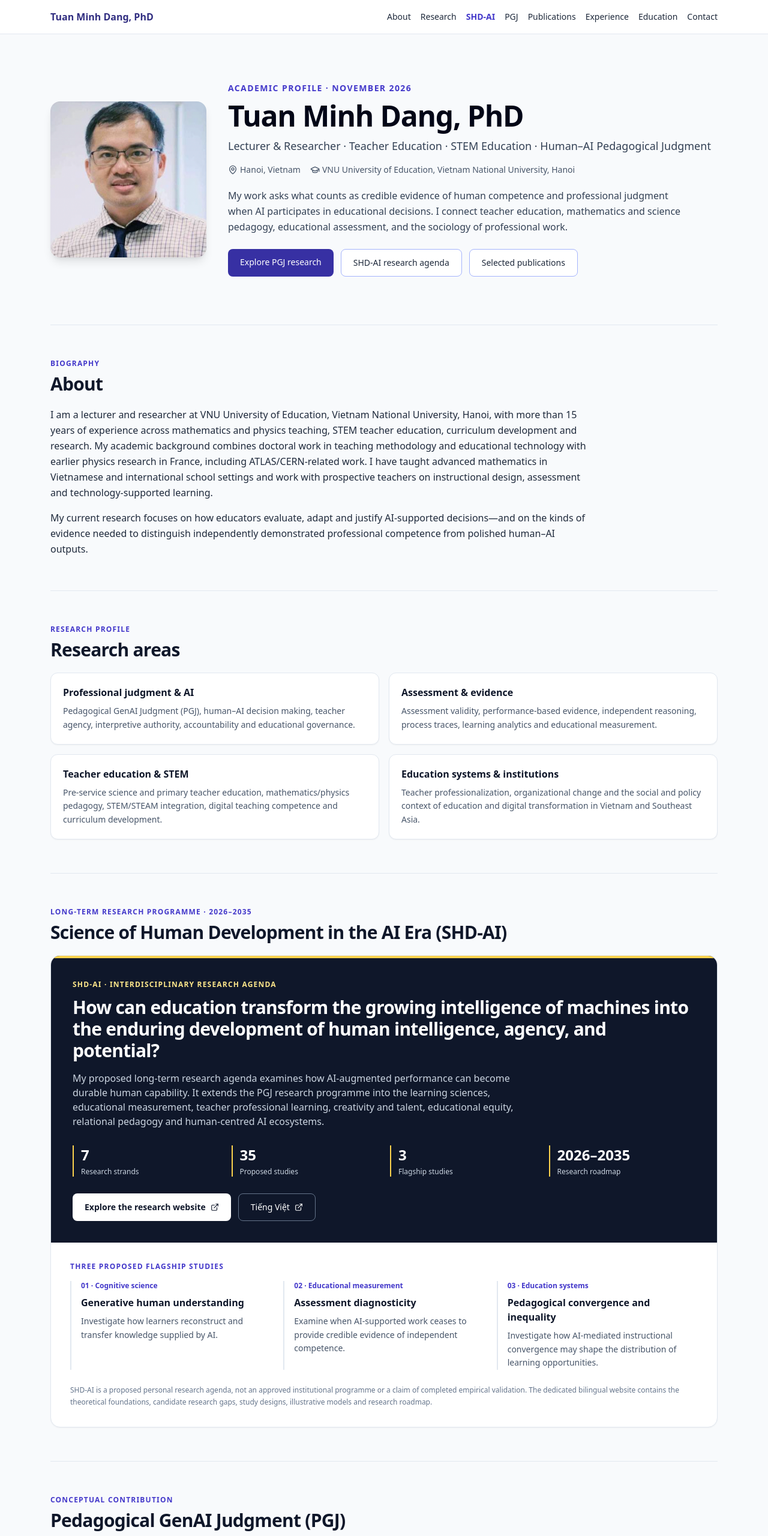
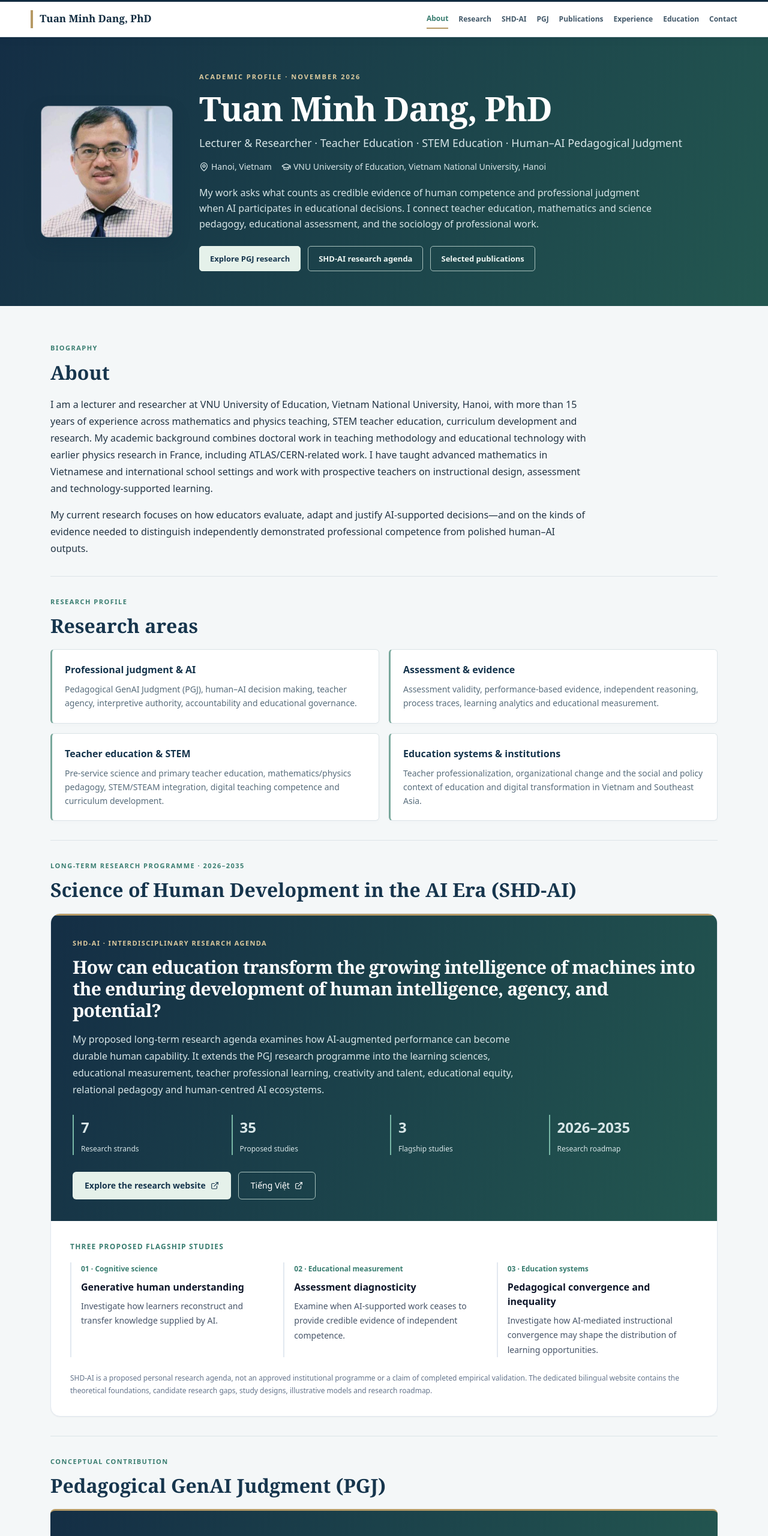
Before and after one commit to Diavn/about, a React (Vite) app: page / in a window 1280 px wide. Shown: the top 2560 px of the page at 60% size. Built offline with nearby package versions, Linux system fonts and the light colour scheme.

Commit message:
Restyle About with SHD-AI hero, academic cards and shared masthead/footer

```diff
--- a/src/PersonalBrandPage.jsx
+++ b/src/PersonalBrandPage.jsx
@@ -10,17 +10,17 @@ const pubs = [
   ["2023", "Training teachers by the model of combined teaching in Vietnam", "International Conference on Mathematical Modeling and Computational Science, Springer Nature, pp. 219–234", null],
   ["2022", "The investigation and some suggestions for improvement of STEM education for students majoring in Natural Science Pedagogy at VNU University of Education", "Proceedings of Scientific Conference for Postgraduates, pp. 156–164", null]
 ];
-const Section=({id,kicker,title,children})=><section id={id} className="py-10 md:py-14 border-t border-slate-200 scroll-mt-24"><p className="text-xs font-semibold tracking-widest uppercase text-indigo-700 mb-2">{kicker}</p><h2 className="text-2xl md:text-3xl font-semibold tracking-tight text-slate-900 mb-5">{title}</h2>{children}</section>;
-const Card=({title,children})=><div className="rounded-xl border border-slate-200 bg-white p-5 shadow-sm"><h3 className="font-semibold text-slate-900 mb-2">{title}</h3><div className="text-sm text-slate-600 leading-relaxed">{children}</div></div>;
-const Anchor=({href,children})=><a href={href} target="_blank" rel="noopener noreferrer" className="inline-flex items-center gap-1 text-indigo-700 hover:underline underline-offset-4">{children}<ExternalLink size={13}/></a>;
+const Section=({id,kicker,title,children})=><section id={id} className="profile-section"><p className="profile-kicker">{kicker}</p><h2 className="profile-section-title">{title}</h2>{children}</section>;
+const Card=({title,children})=><div className="profile-card"><h3 className="card-title">{title}</h3><div className="card-body">{children}</div></div>;
+const Anchor=({href,children})=><a href={href} target="_blank" rel="noopener noreferrer" className="inline-flex items-center gap-1 text-[#397d70] hover:underline underline-offset-4">{children}<ExternalLink size={13}/></a>;
 export default function AboutPage(){
- return <div className="min-h-screen bg-slate-50 text-slate-800">
-   <nav className="sticky top-0 z-30 bg-white/95 backdrop-blur border-b border-slate-200"><div className="max-w-6xl mx-auto px-5 py-4 flex flex-wrap items-center justify-between gap-3"><a href="#top" className="font-bold text-indigo-900">Tuan Minh Dang, PhD</a><div className="flex flex-wrap gap-x-4 gap-y-2 text-xs md:text-sm"><a href="#about">About</a><a href="#research">Research</a><a href="#shd-ai" className="font-semibold text-indigo-700">SHD-AI</a><a href="#pgj">PGJ</a><a href="#publications">Publications</a><a href="#experience">Experience</a><a href="#education">Education</a><a href="#contact">Contact</a></div></div></nav>
-   <main className="max-w-6xl mx-auto px-5">
-     <header id="top" className="py-12 md:py-20 grid md:grid-cols-[260px_1fr] gap-9 items-center">
+ return <div className="min-h-screen profile-shell">
+   <header className="site-masthead"><div className="masthead-inner"><a className="site-brand" href="#top">Tuan Minh Dang, PhD</a><nav className="header-links" aria-label="Academic navigation"><a href="#about" aria-current="page">About</a><a href="#research">Research</a><a href="https://diavn.github.io/research/shd-ai/">SHD-AI</a><a href="#pgj">PGJ</a><a href="#publications">Publications</a><a href="#experience">Experience</a><a href="#education">Education</a><a href="#contact">Contact</a></nav></div></header>
+   <div id="top" className="profile-hero"><div className="profile-hero-inner">
        <div className="w-full max-w-[260px] mx-auto"><img src={import.meta.env.BASE_URL + "avatar-2026.jpg"} alt="Portrait of Tuan Minh Dang" className="aspect-square w-full rounded-2xl object-cover shadow-lg" onError={e=>{e.currentTarget.src=import.meta.env.BASE_URL + "avatar.jpg";e.currentTarget.onerror=null;}}/></div>
-       <div><p className="text-indigo-700 text-sm font-semibold tracking-widest uppercase mb-3">Academic profile · November 2026</p><h1 className="text-4xl md:text-5xl font-bold tracking-tight text-slate-950">Tuan Minh Dang, PhD</h1><p className="text-lg text-slate-700 mt-3">Lecturer & Researcher · Teacher Education · STEM Education · Human–AI Pedagogical Judgment</p><div className="flex flex-wrap items-center gap-4 text-sm text-slate-600 mt-4"><span className="flex items-center gap-1"><MapPin size={16}/> Hanoi, Vietnam</span><span className="flex items-center gap-1"><GraduationCap size={16}/> VNU University of Education, Vietnam National University, Hanoi</span></div><p className="mt-5 max-w-3xl text-slate-700 leading-relaxed">My work asks what counts as credible evidence of human competence and professional judgment when AI participates in educational decisions. I connect teacher education, mathematics and science pedagogy, educational assessment, and the sociology of professional work.</p><div className="flex flex-wrap gap-3 mt-6 text-sm"><a href="#pgj" className="rounded-lg bg-indigo-800 text-white px-5 py-3 hover:bg-indigo-700">Explore PGJ research</a><a href="#shd-ai" className="rounded-lg border border-indigo-300 bg-white px-5 py-3 hover:bg-indigo-50">SHD-AI research agenda</a><a href="#publications" className="rounded-lg border border-indigo-300 bg-white px-5 py-3 hover:bg-indigo-50">Selected publications</a></div></div>
-     </header>
+       <div><p className="profile-kicker mb-3">Academic profile · November 2026</p><h1 className="text-4xl md:text-5xl font-bold tracking-tight text-slate-950">Tuan Minh Dang, PhD</h1><p className="text-lg text-slate-700 mt-3">Lecturer & Researcher · Teacher Education · STEM Education · Human–AI Pedagogical Judgment</p><div className="flex flex-wrap items-center gap-4 text-sm text-slate-600 mt-4"><span className="flex items-center gap-1"><MapPin size={16}/> Hanoi, Vietnam</span><span className="flex items-center gap-1"><GraduationCap size={16}/> VNU University of Education, Vietnam National University, Hanoi</span></div><p className="mt-5 max-w-3xl text-slate-700 leading-relaxed">My work asks what counts as credible evidence of human competence and professional judgment when AI participates in educational decisions. I connect teacher education, mathematics and science pedagogy, educational assessment, and the sociology of professional work.</p><div className="profile-actions flex flex-wrap gap-3 mt-6 text-sm"><a href="#pgj" className="rounded-lg bg-[#16354d] text-white px-5 py-3 hover:bg-[#235750]">Explore PGJ research</a><a href="#shd-ai" className="rounded-lg border border-[#a5c2b7] bg-white px-5 py-3 hover:bg-[#e6f0ed]">SHD-AI research agenda</a><a href="#publications" className="rounded-lg border border-[#a5c2b7] bg-white px-5 py-3 hover:bg-[#e6f0ed]">Selected publications</a></div></div>
+   </div></div>
+   <main className="profile-main">
      <Section id="about" kicker="Biography" title="About"><p className="max-w-4xl leading-relaxed">I am a lecturer and researcher at VNU University of Education, Vietnam National University, Hanoi, with more than 15 years of experience across mathematics and physics teaching, STEM teacher education, curriculum development and research. My academic background combines doctoral work in teaching methodology and educational technology with earlier physics research in France, including ATLAS/CERN-related work. I have taught advanced mathematics in Vietnamese and international school settings and work with prospective teachers on instructional design, assessment and technology-supported learning.</p><p className="max-w-4xl mt-4 leading-relaxed">My current research focuses on how educators evaluate, adapt and justify AI-supported decisions—and on the kinds of evidence needed to distinguish independently demonstrated professional competence from polished human–AI outputs.</p></Section>
      <Section id="research" kicker="Research profile" title="Research areas"><div className="grid md:grid-cols-2 gap-4">
        <Card title="Professional judgment & AI">Pedagogical GenAI Judgment (PGJ), human–AI decision making, teacher agency, interpretive authority, accountability and educational governance.</Card>
@@ -30,30 +30,30 @@ export default function AboutPage(){
      </div></Section>
      <Section id="shd-ai" kicker="Long-term research programme · 2026–2035" title="Science of Human Development in the AI Era (SHD-AI)">
        <div className="rounded-2xl overflow-hidden border border-slate-200 bg-white shadow-sm">
-         <div className="bg-slate-900 text-white p-6 md:p-9 border-t-4 border-amber-300">
-           <p className="text-xs font-semibold tracking-widest uppercase text-amber-200 mb-3">SHD-AI · Interdisciplinary research agenda</p>
+         <div className="profile-feature p-6 md:p-9">
+           <p className="feature-kicker font-semibold uppercase mb-3">SHD-AI · Interdisciplinary research agenda</p>
            <h3 className="text-xl md:text-3xl font-semibold tracking-tight leading-snug">How can education transform the growing intelligence of machines into the enduring development of human intelligence, agency, and potential?</h3>
            <p className="mt-4 max-w-3xl text-sm md:text-base text-slate-300 leading-relaxed">My proposed long-term research agenda examines how AI-augmented performance can become durable human capability. It extends the PGJ research programme into the learning sciences, educational measurement, teacher professional learning, creativity and talent, educational equity, relational pedagogy and human-centred AI ecosystems.</p>
            <div className="grid grid-cols-2 sm:grid-cols-4 gap-5 mt-7">
-             {[["7","Research strands"],["35","Proposed studies"],["3","Flagship studies"],["2026–2035","Research roadmap"]].map(([n,label])=><div key={label} className="border-l-2 border-amber-300 pl-3"><p className="text-xl md:text-2xl font-semibold">{n}</p><p className="text-xs text-slate-300 mt-1">{label}</p></div>)}
+             {[["7","Research strands"],["35","Proposed studies"],["3","Flagship studies"],["2026–2035","Research roadmap"]].map(([n,label])=><div key={label} className="feature-stat"><p className="text-xl md:text-2xl font-semibold">{n}</p><p className="text-xs text-slate-300 mt-1">{label}</p></div>)}
            </div>
-           <div className="flex flex-wrap gap-3 mt-7 text-sm"><a href="https://diavn.github.io/research/shd-ai/" className="inline-flex items-center gap-2 rounded-lg bg-white text-slate-900 px-5 py-3 font-semibold hover:bg-amber-50">Explore the research website <ExternalLink size={14}/></a><a href="https://diavn.github.io/research/shd-ai/?lang=vi" className="inline-flex items-center gap-2 rounded-lg border border-slate-500 text-white px-5 py-3 hover:bg-slate-800">Tiếng Việt <ExternalLink size={14}/></a></div>
+           <div className="flex flex-wrap gap-3 mt-7 text-sm"><a href="https://diavn.github.io/research/shd-ai/" className="profile-button inline-flex items-center gap-2 rounded-md px-5 py-3 font-semibold">Explore the research website <ExternalLink size={14}/></a><a href="https://diavn.github.io/research/shd-ai/?lang=vi" className="profile-button secondary inline-flex items-center gap-2 rounded-md px-5 py-3">Tiếng Việt <ExternalLink size={14}/></a></div>
          </div>
          <div className="p-6 md:p-8">
-           <p className="text-xs font-semibold uppercase tracking-widest text-indigo-700 mb-4">Three proposed flagship studies</p>
+           <p className="text-xs font-semibold uppercase tracking-widest text-[#397d70] mb-4">Three proposed flagship studies</p>
            <div className="grid md:grid-cols-3 gap-5">
              {[
               ["01 · Cognitive science","Generative human understanding","Investigate how learners reconstruct and transfer knowledge supplied by AI."],
               ["02 · Educational measurement","Assessment diagnosticity","Examine when AI-supported work ceases to provide credible evidence of independent competence."],
               ["03 · Education systems","Pedagogical convergence and inequality","Investigate how AI-mediated instructional convergence may shape the distribution of learning opportunities."]
-             ].map(([label,title,desc])=><div key={label} className="border-l-2 border-slate-200 pl-4"><p className="text-xs text-indigo-700 font-semibold">{label}</p><h4 className="font-semibold text-slate-900 mt-2">{title}</h4><p className="text-sm text-slate-600 mt-2 leading-relaxed">{desc}</p></div>)}
+             ].map(([label,title,desc])=><div key={label} className="border-l-2 border-slate-200 pl-4"><p className="text-xs text-[#397d70] font-semibold">{label}</p><h4 className="font-semibold text-slate-900 mt-2">{title}</h4><p className="text-sm text-slate-600 mt-2 leading-relaxed">{desc}</p></div>)}
            </div>
            <p className="mt-6 text-xs text-slate-500 leading-relaxed">SHD-AI is a proposed personal research agenda, not an approved institutional programme or a claim of completed empirical validation. The dedicated bilingual website contains the theoretical foundations, candidate research gaps, study designs, illustrative models and research roadmap.</p>
          </div>
        </div>
      </Section>
      <Section id="pgj" kicker="Conceptual contribution" title="Pedagogical GenAI Judgment (PGJ)">
-       <div className="rounded-2xl bg-indigo-950 text-indigo-50 p-6 md:p-8"><p className="text-xl md:text-2xl font-medium leading-relaxed">When AI helps produce a convincing lesson plan or assessment, the quality of the finished product alone cannot establish who exercised the pedagogical judgment behind it.</p><p className="text-sm text-indigo-200 mt-4">Research problem underlying PGJ · conceptual framework published in 2026</p></div>
+       <div className="profile-feature rounded-lg p-6 md:p-8"><p className="text-xl md:text-2xl font-medium leading-relaxed">When AI helps produce a convincing lesson plan or assessment, the quality of the finished product alone cannot establish who exercised the pedagogical judgment behind it.</p><p className="text-sm text-[#d7e5e7] mt-4">Research problem underlying PGJ · conceptual framework published in 2026</p></div>
        <p className="max-w-4xl mt-6 leading-relaxed">My 2026 conceptual article introduces PGJ as pre-service teachers’ capacity to determine when and why to use generative AI, formulate pedagogically meaningful prompts, evaluate and revise AI output, adapt it to learners and curriculum, disclose AI use, and remain responsible for final decisions. The article proposes the DigiGen-PST 2030 framework, integrating four connected layers.</p>
        <div className="grid sm:grid-cols-2 lg:grid-cols-4 gap-3 mt-5">{[
          ["01","Foundational digital competence","Information, digital creation, safety and informed use of AI."],
@@ -68,7 +68,7 @@ export default function AboutPage(){
        <Card title="2 · Human–AI evidence">Investigate verification, revision, reliance and independent performance using task products and decision-process traces, with attention to measurement validity.</Card>
        <Card title="3 · Institutions and governance">Explore how GenAI reshapes professional authority, responsibility and educational decision making across Vietnamese institutions, with longer-term comparative potential.</Card>
      </div><p className="text-sm text-slate-600 mt-4">These directions describe an ongoing research programme and prospective studies, not completed empirical findings or confirmed multi-institutional partnerships.</p></Section>
-     <Section id="publications" kicker="Scholarly record" title="Selected publications"><ol className="space-y-4">{pubs.map((p,i)=><li key={i} className="border-l-2 border-indigo-200 pl-4"><p className="text-xs uppercase tracking-wide font-semibold text-indigo-700">{p[0]}</p><p className="font-medium text-slate-900 mt-1">{p[1]}</p><p className="text-sm text-slate-600 mt-1">{p[2]}{p[3]&&<> · <Anchor href={p[3]}>DOI</Anchor></>}</p></li>)}</ol><p className="text-sm text-slate-600 mt-4">A curated selection, not a complete bibliography. Manuscripts in preparation or under review are not listed as publications. For additional entries, see <a href="https://scholar.google.com/citations?user=x1qvaZ0AAAAJ" target="_blank" rel="noopener noreferrer" className="text-indigo-700 underline">my Google Scholar profile</a>.</p></Section>
+     <Section id="publications" kicker="Scholarly record" title="Selected publications"><ol className="space-y-4">{pubs.map((p,i)=><li key={i} className="border-l-2 border-[#a5c2b7] pl-4"><p className="text-xs uppercase tracking-wide font-semibold text-[#397d70]">{p[0]}</p><p className="font-medium text-slate-900 mt-1">{p[1]}</p><p className="text-sm text-slate-600 mt-1">{p[2]}{p[3]&&<> · <Anchor href={p[3]}>DOI</Anchor></>}</p></li>)}</ol><p className="text-sm text-slate-600 mt-4">A curated selection, not a complete bibliography. Manuscripts in preparation or under review are not listed as publications. For additional entries, see <a href="https://scholar.google.com/citations?user=x1qvaZ0AAAAJ" target="_blank" rel="noopener noreferrer" className="text-[#397d70] underline">my Google Scholar profile</a>.</p></Section>
      <Section id="experience" kicker="Academic work" title="Appointments and professional experience"><div className="grid md:grid-cols-2 gap-4">
        <Card title="Lecturer & Researcher · VNU University of Education (2020–present)">Teacher preparation, integrated science and primary education, STEM/STEAM methodology, assessment, educational technology, teaching physics in English and academic supervision.</Card>
        <Card title="Mathematics Teacher · Reigate Grammar School Vietnam (2023–2026)">IB Diploma, A-Level and IGCSE mathematics in English; advanced mathematics instruction and assessment.</Card>
@@ -92,7 +92,14 @@ export default function AboutPage(){
        <Card title="VAR · Vietnam Academic Retreat">A developing research-and-writing retreat concept in Viet Hai, Cat Ba, bringing together focused manuscript work, constructive academic feedback and time for reflection in nature. <Anchor href="https://diavn.github.io/VAR/">Explore VAR</Anchor></Card>
        <Card title="Languages">Vietnamese (native); English and French (professional working proficiency).</Card>
      </div></Section>
-     <Section id="contact" kicker="Contact and profiles" title="Get in touch"><div className="flex flex-wrap gap-5 text-sm"><a className="inline-flex items-center gap-2 text-indigo-700 hover:underline" href="mailto:tuandang@vnu.edu.vn"><Mail size={17}/> tuandang@vnu.edu.vn</a><Anchor href="https://orcid.org/0000-0002-4103-1685">ORCID 0000-0002-4103-1685</Anchor><Anchor href="https://diavn.github.io/VERS/">VERS Research Community</Anchor><Anchor href="https://diavn.github.io/VAR/">VAR website</Anchor></div><p className="text-xs text-slate-500 mt-5">Public academic profile updated November 2026. Research plans are described as directions rather than completed results.</p></Section>
-   </main><footer className="border-t bg-white py-7 text-center text-xs text-slate-500">© {new Date().getFullYear()} Tuan Minh Dang · Academic profile</footer>
+     <Section id="contact" kicker="Contact and profiles" title="Get in touch"><div className="flex flex-wrap gap-5 text-sm"><a className="inline-flex items-center gap-2 text-[#397d70] hover:underline" href="mailto:tuandang@vnu.edu.vn"><Mail size={17}/> tuandang@vnu.edu.vn</a><Anchor href="https://orcid.org/0000-0002-4103-1685">ORCID 0000-0002-4103-1685</Anchor><Anchor href="https://diavn.github.io/VERS/">VERS Research Community</Anchor><Anchor href="https://diavn.github.io/VAR/">VAR website</Anchor></div><p className="text-xs text-slate-500 mt-5">Public academic profile updated November 2026. Research plans are described as directions rather than completed results.</p></Section>
+   </main><footer className="academic-footer">
+<div className="footer-inner">
+  <section><div className="footer-identity"><img src="https://diavn.github.io/about/avatar-2026.jpg" alt="" loading="lazy" /><div><h2><a href="https://diavn.github.io/about/">Tuan Minh Dang, PhD</a></h2><p>Lecturer &amp; Researcher</p></div></div><p>Teacher education · STEM education · Human–AI pedagogical judgment</p><p>VNU University of Education, Vietnam National University, Hanoi</p><p>Hanoi, Vietnam</p></section>
+  <section><h2 className="footer-heading">Contact &amp; scholarly profiles</h2><div className="footer-links"><a href="mailto:tuandang@vnu.edu.vn">tuandang@vnu.edu.vn</a><a href="https://orcid.org/0000-0002-4103-1685">ORCID: 0000-0002-4103-1685</a><a href="https://scholar.google.com/citations?user=x1qvaZ0AAAAJ">Google Scholar</a><a href="https://diavn.github.io/about/">Personal academic website</a></div></section>
+  <section><h2 className="footer-heading">Research &amp; academic communities</h2><div className="footer-links"><a href="https://doi.org/10.1080/21532974.2026.2701010">Pedagogical GenAI Judgment (PGJ) — published article</a><a href="https://diavn.github.io/VERS/">VERS · Vietnam Educational Research Society</a><a href="https://diavn.github.io/VAR/">VAR · Vietnam Academic Retreat</a></div></section>
+</div>
+<div className="footer-bottom"><span>© {new Date().getFullYear()} Tuan Minh Dang · Academic profile</span></div>
+</footer>
  </div>;
 }
```
